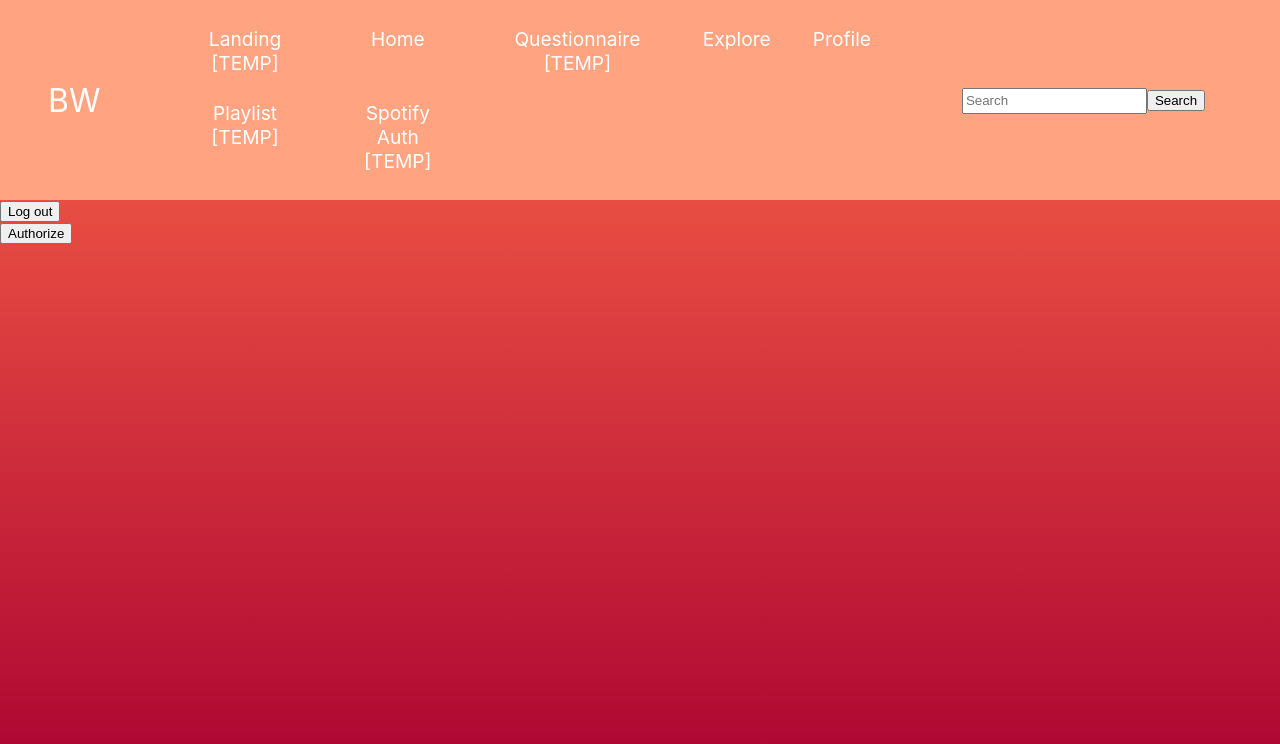
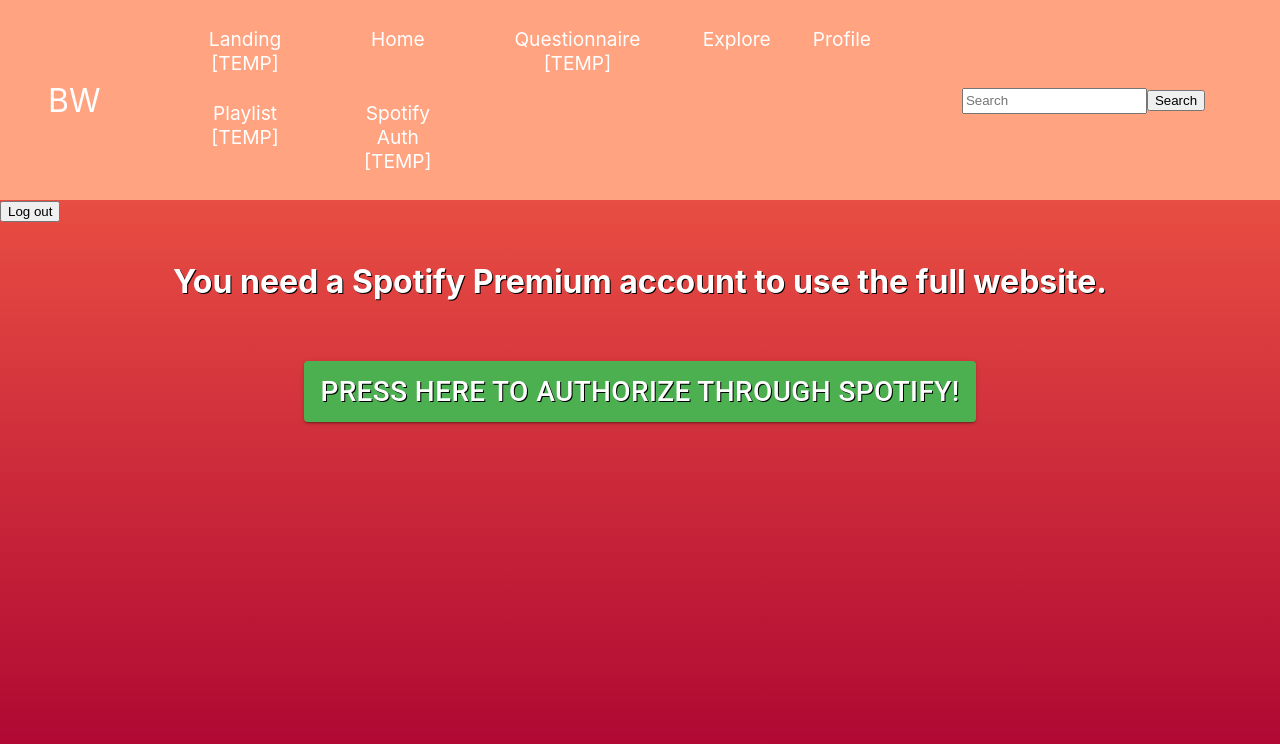
Before and after one commit to mfrancisco927/seniorproject, a React (Create React App) app in the folder Project_Beachworm/frontend/: page /spotify-auth in a window 1280 px wide. Shown: the top 744 px of the page. Built offline with nearby package versions, Linux system fonts and the light colour scheme; no server answers; sample sign-in values are in the browser's storage.

Commit message:
beauty spotify auth page, use user id as state in auth flow instead of local access token

```diff
--- a/Project_Beachworm/frontend/src/hooks/authHooks.js
+++ b/Project_Beachworm/frontend/src/hooks/authHooks.js
@@ -94,7 +94,10 @@ function useProvideAuth() {
     signOut,
     refreshSpotifyAuth,
     spotifyToken,
-    setSpotifyToken,
+    setSpotifyToken: (token) => {
+      setSpotifyToken(token);
+      setHasAuthenticatedSpotify(true);
+    },
     hasAuthenticatedSpotify,
   };
 }
--- /dev/null
+++ b/Project_Beachworm/frontend/src/pages/spotifyAuth/SpotifyAuth.css
@@ -0,0 +1,30 @@
+.spotify-auth_wrapper {
+    display: flex;
+    flex-direction: column;
+    align-items: center;
+}
+
+.spotify-auth_wrapper > * {
+    margin: 1.25em;
+}
+
+.spotify-auth_header {
+    font-size: 2em;
+    text-shadow: 1px 1px black;
+}
+
+.spotify-auth_btn-text {
+    font-size: 2em !important;
+    color: white;
+    text-shadow: 1px 1px black;
+}
+
+.spotify-auth_success-header {
+    font-size: 1.5em;
+    text-shadow: 1px 1px black;
+}
+
+.spotify-auth_failure-header {
+    font-size: 1.5em;
+    text-shadow: 1px 1px black;
+}
--- a/Project_Beachworm/frontend/src/pages/spotifyAuth/SpotifyAuth.js
+++ b/Project_Beachworm/frontend/src/pages/spotifyAuth/SpotifyAuth.js
@@ -1,10 +1,17 @@
-import { useEffect } from 'react';
+import { useEffect, useState } from 'react';
 import { useHistory } from 'react-router-dom';
 import { storeSpotifyAuth, refreshSpotifyToken } from './../../api/authenticationApi';
 import { useLocation } from 'react-router-dom';
 import { useAuth } from './../../hooks/authHooks';
 
+import { withStyles } from '@material-ui/core/styles';
+import Button from '@material-ui/core/Button';
+import { green } from '@material-ui/core/colors';
+
+import './SpotifyAuth.css';
+
 const SpotifyAuth = () => {
+  const [error, setError] = useState(false);
   const auth = useAuth();
   const location = useLocation();
   const history = useHistory();
@@ -13,13 +20,12 @@ const SpotifyAuth = () => {
 
   const spotifyEndpoint = 'https://accounts.spotify.com/authorize';
   const clientId = 'e60a380058324c33bb56c0067ca0a325';
-  const localAccessToken = localStorage.getItem('access_token');
   const redirectUri = 'http://localhost:3000/spotify-auth';
   const scopes = ["streaming", "user-read-playback-state", "user-modify-playback-state"]
   const scopes_encoded = scopes.join("%20");
 
   const spotifyAuthLink = `
-    ${spotifyEndpoint}?client_id=${clientId}&response_type=code&scope=${scopes_encoded}&redirect_uri=${redirectUri}&state=${localAccessToken}
+    ${spotifyEndpoint}?client_id=${clientId}&response_type=code&scope=${scopes_encoded}&redirect_uri=${redirectUri}&state=${auth.id}
   `;
 
   // on page load, if we have a code, try to store and redeem it
@@ -27,15 +33,20 @@ const SpotifyAuth = () => {
     const query = new URLSearchParams(location.search);
     const code = query.get('code');
     const state = query.get('state');
+    const error = query.get('error');
 
     // prioritize attempting spotify auth
-    if (code && state === localAccessToken && !auth.hasAuthenticatedSpotify) {
+    if (!error && code && Number(state) === auth.id && !auth.hasAuthenticatedSpotify) {
+      console.log('attempting to store spotify auth');
       storeSpotifyAuth(code, state).then(result => {
         auth.setSpotifyToken(result.access_token);
       }, _reject => {
         // do nothing on reject, just to avoid errors
         console.log('Failed to store spotify token!');
       });
+      setError(false);
+    } else if (error) {
+      setError(true);
     } else if (redirect) {
       // store our redirect in local storage, since we'll lose state on the spotify page redirect=
       localStorage.setItem(REDIRECT_STORAGE_ITEM_TAG, redirect);
@@ -60,18 +71,43 @@ const SpotifyAuth = () => {
     });
   }
 
+  const ColorButton = withStyles((theme) => ({
+    root: {
+      color: theme.palette.getContrastText(green[500]),
+      backgroundColor: green[500],
+      '&:hover': {
+        backgroundColor: green[700],
+      },
+    },
+  }))(Button);
+
+  const showDevInfo = false;
+
   return (
-    <div>
+    <div className="spotify-auth_wrapper">
+      <h2 className="spotify-auth_header">You need a Spotify Premium account to use the full website.</h2>
       <a href={spotifyAuthLink}>
-        <button>
-          Authorize
-        </button>
+        <ColorButton className="spotify-auth_btn" variant="contained" color="primary">
+          <span className="spotify-auth_btn-text">
+            Press here to authorize through Spotify!
+          </span>
+        </ColorButton>
       </a>
-      {auth.spotifyToken && (
+      {auth.hasAuthenticatedSpotify && (
+        <h2 className="spotify-auth_success-header">
+          You're authenticated. Enjoy BeachWorm!
+        </h2>
+      )}
+      {error && (
+        <h2 className="spotify-auth_failure-header">
+          Uh oh, something went wrong. Please try to authenticate again.
+        </h2>
+      )}
+      {showDevInfo && (
         <div>
-          <h2>Spotify Authorization</h2>
-          <p>You might already have a token!</p>
-          <p>Found token: {auth.spotifyToken}</p>
+          {auth.spotifyToken && (
+            <p>Found token: {auth.spotifyToken}</p>
+          )}
           <button onClick={refresh}>Refresh token</button>
         </div>
       )}
```
